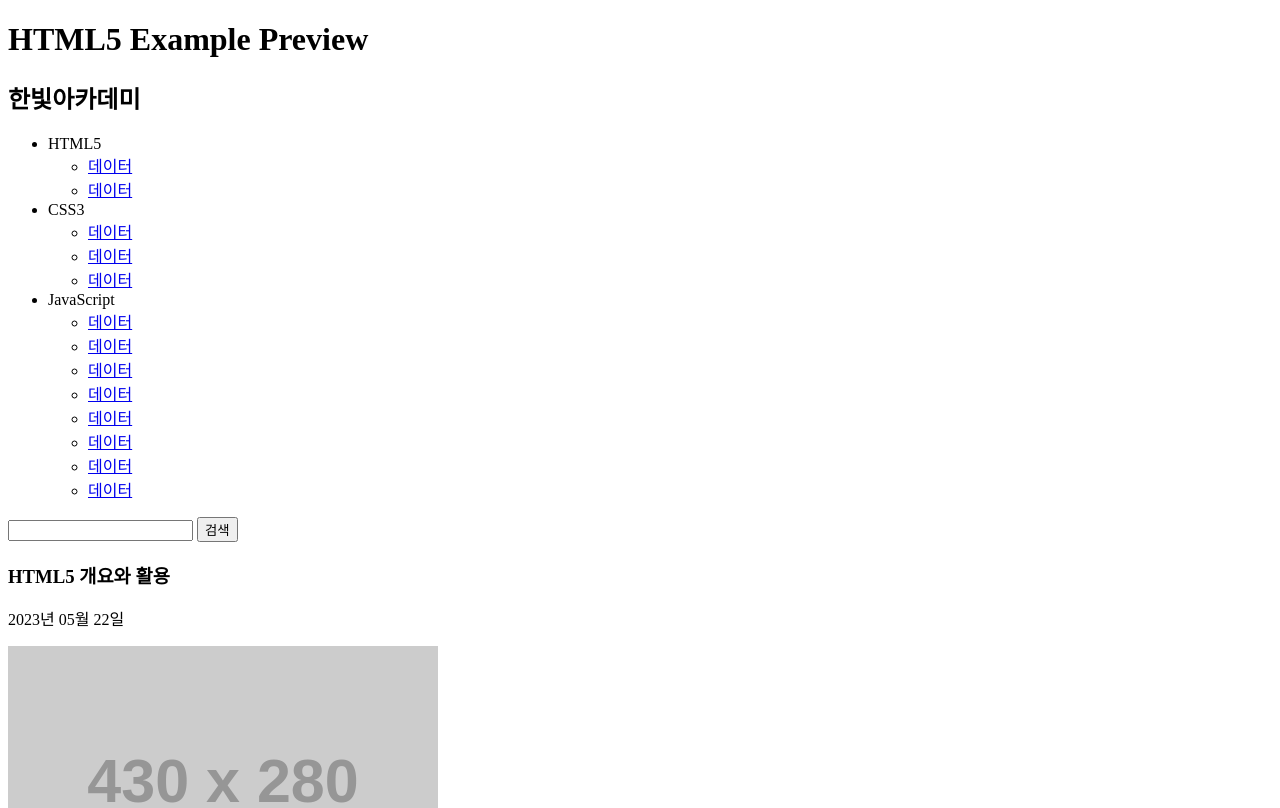
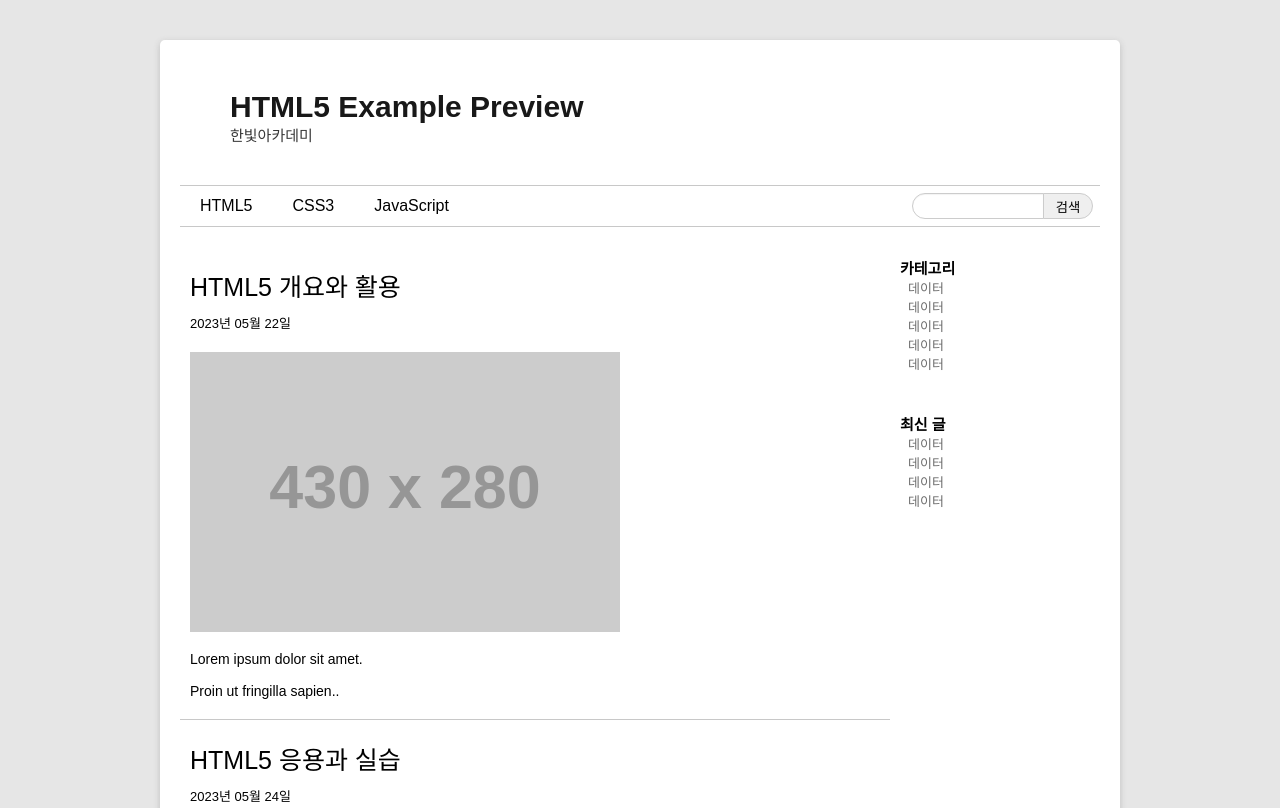
Before and after one commit to a01084782206-lgtm/web26-2-c20, a plain HTML site: page ch_8 블로그 스타일시트 적용.html in a window 1280 px wide. Shown: the top 808 px of the page. Drawn offline with Linux system fonts and the light colour scheme; placeholder pictures from the web are drawn by us.

Commit message:
ch_8 블로그 스타일시트 적용

```diff
--- a/ch_8 블로그 스타일시트 적용.html
+++ b/ch_8 블로그 스타일시트 적용.html
@@ -1,19 +1,224 @@
 <!DOCTYPE html>
 <html>
+
 <head>
     <title>HTML5 Basic Page</title>
+
+    <!-- 1. 초기화 -->
+    <style>
+        * {
+            margin: 0; padding: 0;
+            font-family: '맑은 고딕', 'Malgun Gothic', Gothic, sans-serif;
+        }
+
+        a { text-decoration: none; }
+
+        li { list-style: none; }
+    </style>
+
+    <!-- 기본 클래스 -->
+    <style>
+        .pull-left { float: left; }
+        .pull-right { float: right; }
+    </style>
+
+    <!-- 2. 페이지 구성 -->
+    <style>
+        body {
+            width: 960px; margin: 0 auto;
+            background: #E6E6E6;
+        }
+
+        #page-wrapper {
+            background: white;
+            margin: 40px 0; padding: 10px 20px;
+            border-radius: 5px;
+            box-shadow: 0 2px 6px rgba(100, 100, 100, 0.3);
+        }
+    </style>
+
+    <!-- 3. 헤더 구성 -->
+    <style>
+        #main-header { padding: 40px 50px; }
+
+        .master-title {
+            font-size: 30px;
+            color: #181818;
+        }
+
+        .master-description {
+            font-size: 15px; font-weight: 500;
+            color: #383838;
+        }
+    </style>
+
+    <!-- 4. 내비게이션 및 풀다운 메뉴 구성 -->
+    <style>
+        #main-navigation {
+            border-top: 1px solid #C8C8C8;
+            border-bottom: 1px solid #C8C8C8;
+            margin-bottom: 20px;
+            height: 40px;
+        }
+
+        .outer-menu-item {
+            float: left;
+            position: relative;
+        }
+
+        .outer-menu-item:hover {
+            background: black;
+            color: white;
+        }
+
+        .menu-title {
+            display: block;
+            height: 30px; line-height: 30px;
+            text-align: center;
+            padding: 5px 20px;
+        }
+
+        .inner-menu {
+            display: none;
+            position: absolute;
+            top: 40px; left: 0;
+            width: 100%;
+            background: white;
+            box-shadow: 0 2px 6px rgba(5, 5, 5, 0.9);
+            z-index: 1000;
+            text-align: center;
+        }
+
+        .outer-menu-item:hover .inner-menu {
+            display: block;
+        }
+
+        .inner-menu-item > a {
+            display: block;
+            padding: 5px 10px;
+            color: black;
+        }
+
+        .inner-menu-item > a:hover {
+            background: black;
+            color: white;
+        }
+    </style>
+
+    <!-- 5. 검색 양식 추가(내비게이션 내부 검색) -->
+    <style>
+        .search-bar {
+            height: 26px;
+            padding: 7px;
+        }
+
+        .input-search {
+            display: block;
+            float: left;
+            background-color: #FFFFFF;
+            border: 1px solid #CCCCCC;
+            border-radius: 15px 0 0 15px;
+            box-shadow: inset 0 1px 1px rgba(0, 0, 0, 0.05);
+            width: 120px; height: 24px;
+            padding: 0 0 0 10px;
+            font-size: 12px;
+            color: #555555;
+        }
+
+        .input-search:focus {
+            border-color: rgba(82, 168, 236, 0.8);
+            outline: 0;
+            box-shadow: inset 0 1px 1px rgba(0, 0, 0, 0.05);
+        }
+
+        .input-search-submit {
+            display: block;
+            float: left;
+            width: 50px; height: 26px;
+            border-radius: 0 15px 15px 0;
+            border: 1px solid #CCCCCC;
+            margin-left: -1px;
+            vertical-align: top;
+            display: inline-block;
+        }
+    </style>
+
+    <!-- 6. 본문 추가(중앙 내용) -->
+    <style>
+        /* body 태그의 너비: 960px */
+        /* #page-wrapper 태그의 padding 속성으로 내용물 너비는 920px */
+
+        #content { overflow: hidden; }
+
+        #main-section {
+            float: left;
+            width: 710px;
+        }
+
+        #main-aside {
+            float: right;
+            width: 200px;
+        }
+    </style>
+
+    <!-- 6. 본문 추가(본문 포스트 위쪽) -->
+    <style>
+        article {
+            padding: 0 10px 20px 10px;
+            border-bottom: 1px solid #C8C8C8;
+        }
+
+        .article-header { padding: 20px 0; }
+
+        .article-title {
+            font-size: 25px;
+            font-weight: 500;
+            padding-bottom: 10px;
+        }
+
+        .article-date { font-size: 13px; }
+
+        .article-body {
+            font-size: 14px;
+        }
+    </style>
+
+    <!-- 6. 본문 추가(사이드 메뉴) -->
+    <style>
+        .aside-list { padding: 10px 0 30px 0; }
+
+        .aside-list > h3 {
+            font-size: 15px;
+            font-weight: 600;
+        }
+
+        .aside-list li a {
+            margin-left: 8px;
+            font-size: 13px;
+            color: #6C6C6C;
+        }
+    </style>
+
+    <script></script>
+    <script></script>
+
 </head>
+
 <body>
     <div id="page-wrapper">
+
         <header id="main-header">
             <hgroup>
                 <h1 class="master-title">HTML5 Example Preview</h1>
                 <h2 class="master-description">한빛아카데미</h2>
             </hgroup>
         </header>
+
         <nav id="main-navigation">
+
             <div class="pull-left">
                 <ul class="outer-menu">
+
                     <li class="outer-menu-item">
                         <span class="menu-title">HTML5</span>
                         <ul class="inner-menu">
@@ -21,6 +226,7 @@
                             <li class="inner-menu-item"><a href="#">데이터</a></li>
                         </ul>
                     </li>
+
                     <li class="outer-menu-item">
                         <span class="menu-title">CSS3</span>
                         <ul class="inner-menu">
@@ -29,6 +235,7 @@
                             <li class="inner-menu-item"><a href="#">데이터</a></li>
                         </ul>
                     </li>
+
                     <li class="outer-menu-item">
                         <span class="menu-title">JavaScript</span>
                         <ul class="inner-menu">
@@ -42,8 +249,10 @@
                             <li class="inner-menu-item"><a href="#">데이터</a></li>
                         </ul>
                     </li>
+
                 </ul>
             </div>
+
             <div class="pull-right">
                 <div class="search-bar">
                     <form>
@@ -52,16 +261,21 @@
                     </form>
                 </div>
             </div>
+
         </nav>
+
         <div id="content">
+
             <section id="main-section">
+
                 <article>
                     <div class="article-header">
                         <h1 class="article-title">HTML5 개요와 활용</h1>
                         <p class="article-date">2023년 05월 22일</p>
                     </div>
+
                     <div class="article-body">
-                                <img src="http://via.placeholder.com/430x280">
+                        <img src="https://via.placeholder.com/430x280">
                         <br>
                         <br>
                         <p>Lorem ipsum dolor sit amet.</p>
@@ -69,21 +283,26 @@
                         <p>Proin ut fringilla sapien..</p>
                     </div>
                 </article>
+
                 <article>
                     <div class="article-header">
                         <h1 class="article-title">HTML5 응용과 실습</h1>
                         <p class="article-date">2023년 05월 24일</p>
                     </div>
+
                     <div class="article-body">
-                                <img src="http://via.placeholder.com/430x280">
+                        <img src="https://via.placeholder.com/430x280">
                         <br>
                         <p>Lorem ipsum dolor sit amet.</p>
                         <br>
                         <p>Proin ut fringilla sapien.</p>
                     </div>
                 </article>
+
             </section>
+
             <aside id="main-aside">
+
                 <div class="aside-list">
                     <h3>카테고리</h3>
                     <ul>
@@ -94,6 +313,7 @@
                         <li><a href="#">데이터</a></li>
                     </ul>
                 </div>
+
                 <div class="aside-list">
                     <h3>최신 글</h3>
                     <ul>
@@ -103,10 +323,16 @@
                         <li><a href="#">데이터</a></li>
                     </ul>
                 </div>
+
             </aside>
+
+        </div>
+
         <footer id="main-footer">
             <a href="#">ITCookBook HTML5 Programming</a>
         </footer>
+
     </div>
 </body>
+
 </html>
```
Lines whose indentation alone changed are shown as unchanged.
